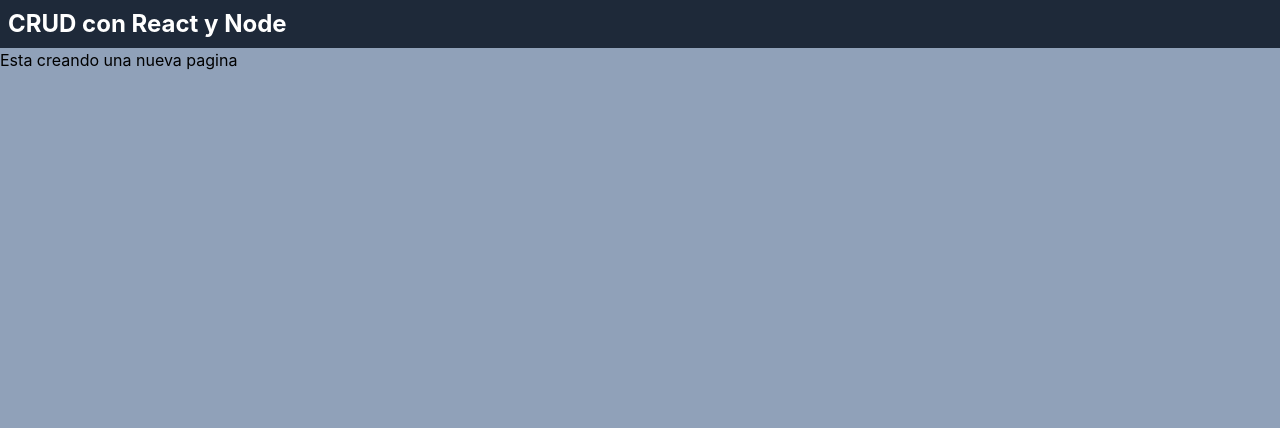
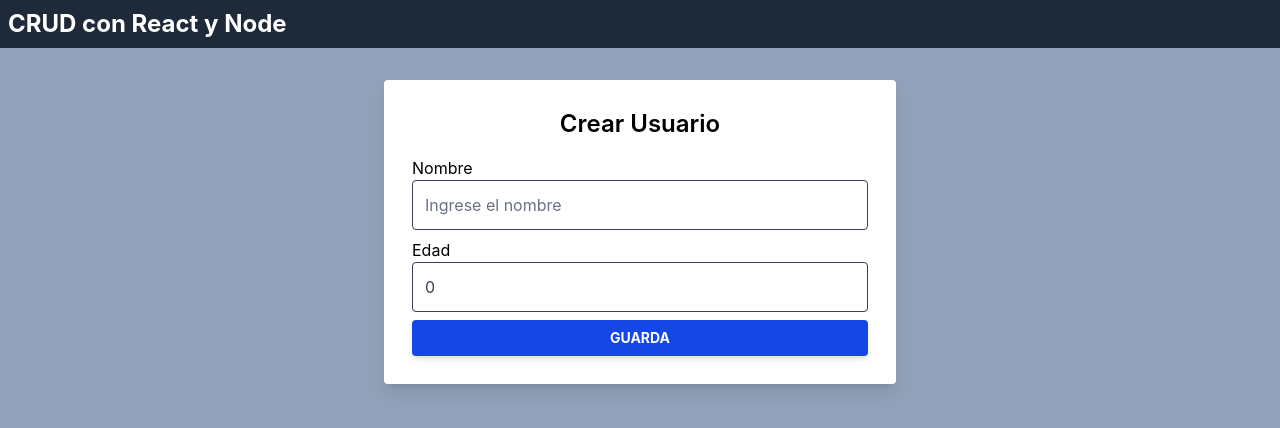
Before and after one commit to II-Joaquin-II/Proyecto-con-Node.js-y-React.js, a React (Vite) app in the folder frontend/: page /create in a window 1280 px wide. Shown: the top 428 px of the page. Built offline with nearby package versions, Linux system fonts and the light colour scheme.

Commit message:
Implemente formulario para crear usuarios y conexión con API POST en el frontend

```diff
--- a/frontend/src/App.tsx
+++ b/frontend/src/App.tsx
@@ -1,44 +1,12 @@
 import { Routes, Route, Link } from "react-router-dom";
-import { useState, useEffect } from "react";
-import UserCards from "./components/UserCards";
 import HomePage from "./components/pages/HomePage";
 import CreatePage from "./components/pages/CreatePage";
 import EditPage from "./components/pages/EditPage";
 
-/*
-interface User {
-    id: number;
-    name: String;
-    age: number;
-}
-*/
-
 
 const App = () => {
 
-    /*
-    const [users, setUsers] = useState<User[] | null>(null);
-
-    useEffect(() => {
-        fetch("/api/users")
-            .then((response) => response.json())
-            .then((data) => setUsers(data))
-            .catch((error) => console.error(error));
-    }, []);
-
-    if (users === null) {
-        return <div>No hay usuarios</div>;
-    }
-    */
-
     return (
-        /*
-        <div className="app">
-            {users.map((user) => {
-                return <UserCards key={user.id} name={user.name} age={user.age} />;
-            })}
-        </div>
-        */
         <div>
             <nav className="bg-gray-800">
                 <div className="container mx-auto p-2">
@@ -49,12 +17,15 @@ const App = () => {
                     </Link>
                 </div>
             </nav>
-            <Routes>
-                <Route index element={<HomePage />} />
-                <Route path="/create" element={<CreatePage />} />
-                <Route path="/edit" element={<EditPage />} />
 
-            </Routes>
+            <div className="container mx-auto p-2 h-full">
+                <Routes>
+                    <Route index element={<HomePage />} />
+                    <Route path="/create" element={<CreatePage />} />
+                    <Route path="/edit" element={<EditPage />} />
+                </Routes>
+            </div>
+
         </div>
     );
 };
--- a/frontend/src/components/pages/CreatePage.tsx
+++ b/frontend/src/components/pages/CreatePage.tsx
@@ -1,7 +1,62 @@
+import axios from "axios";
+import { useState } from "react";
+import { useNavigate } from "react-router-dom";
+
 const CreatePage = () => {
+
+    const [name, setName] = useState("");
+    const [age, setAge] = useState(0);
+    const [loading, setLoading] = useState(false);
+    const navigate = useNavigate();
+
+    const saveUser = async (e: React.FormEvent<HTMLFormElement>) => {
+        e.preventDefault();
+
+        if (name === "" || age === 0) {
+            alert("Por favor, complete todos los campos");
+            return;
+        }
+        try {
+            setLoading(true);
+            const response= await axios.post("/api/users", {name: name, age: age})
+            alert(`Guardado ${response.data.name} Exito`);
+            setLoading(false);
+            navigate("/");
+        } catch (error) {
+            console.log(error);
+            setLoading
+        }
+
+    }
+
     return (
-        <div>
-            Esta creando una nueva pagina
+        <div className="max-w-lg bg-white shadow-lg mx-auto p-7 rounded mt-6">
+            <h2 className="font-semibold text-2xl mb-4 block text-center">
+                Crear Usuario
+            </h2>
+            <form onSubmit={saveUser}>
+                <div className="space-y-2">
+                    <div>
+                        <label>Nombre</label>
+                        <input type="text" value={name} onChange={(e) => setName(e.target.value)} id="name" className="w-full border p-3 text-gray-700 rounded focus:outline-none focus:shadow-outline focus:border-blue-500 placeholder:text-gray-500 placeholder-gray-400" placeholder="Ingrese el nombre" />
+                    </div>
+
+                    <div>
+                        <label>Edad</label>
+                        <input type="number" value={age} onChange={(e) => setAge(Number(e.target.value))} id="age" className="w-full border p-3 text-gray-700 rounded focus:outline-none focus:shadow-outline focus:border-blue-500 placeholder:text-gray-500 placeholder-gray-400" placeholder="Ingrese la edad" />
+                    </div>
+
+                    <div>
+                        { !loading && (
+                            <button className="block w-full text-center shadow-md text-sm bg-blue-700 text-white rounded-sm px-4 py-2 font-bold hover:bg-blue-600 hover:cursor-pointer">
+                                GUARDA
+                            </button>
+                        )}
+                    </div>
+
+                </div>
+
+            </form>
         </div>
     );
 }
```
